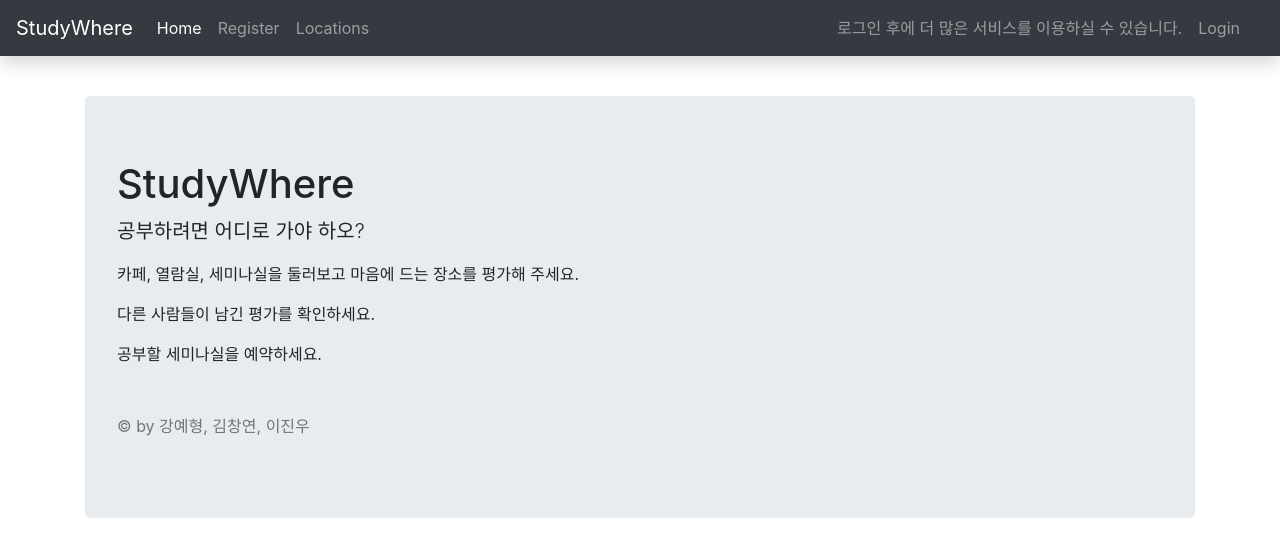
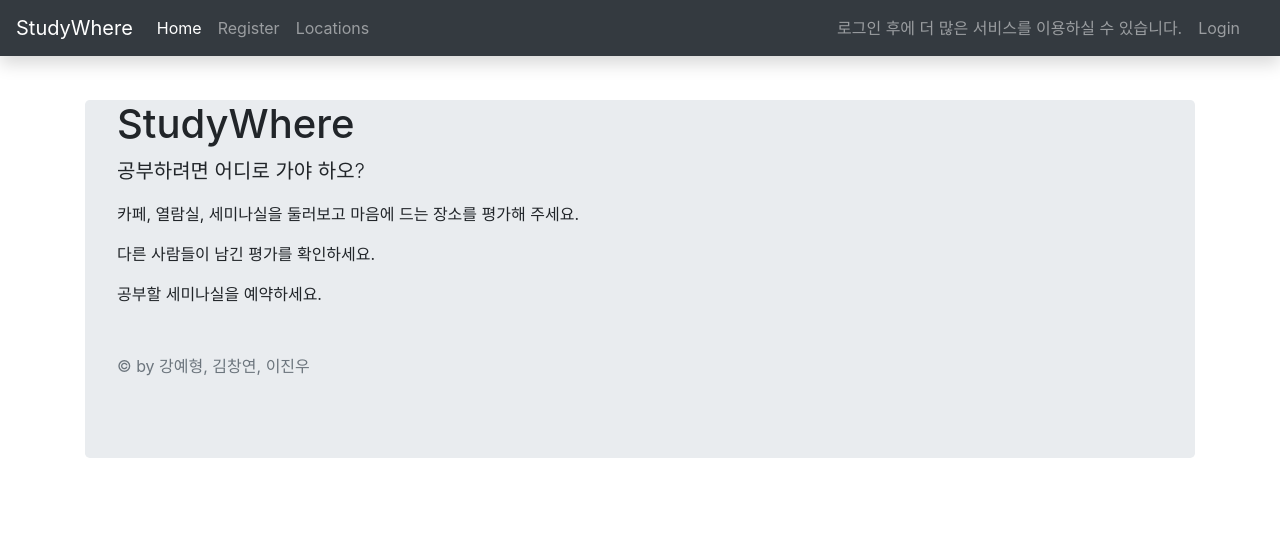
Before and after one commit to GrasshopperBears/IntroToDB_StudyWhere, a Flask app: page / in a window 1280 px wide. Shown: the top 557 px of the page. Run offline with Flask 2, Linux system fonts and the light colour scheme; some libraries are stand-ins or nearby versions.

Commit message:
기본 템플릿 (base.html) 개선
* `flash()`한 메시지를 표시하는 코드를 Bootstrap 친화적으로 변경
* `flash()`한 메시지 중 category를 'error'로 한 메시지는 빨강색으로 표시 (issue #13)
* `<br>` 태그 대신 CSS 문법으로 레이아웃 조절
* 다른 템플릿에서 `base.html`를 참조하기 전에 `col_classes` 변수를 선언하여 Bootstrap layout의 column에 CSS 클래스를 추가할 수 있음

```diff
--- a/app/static/css/studywhere.css
+++ b/app/static/css/studywhere.css
@@ -1,3 +1,15 @@
+body {
+  padding-top: 100px;
+}
+
+.col > section {
+  padding-top: 2em;
+}
+
+.col > section:first-child {
+  padding-top: 0;
+}
+
 .samplebox {
   border: 1px solid gray;
   padding: 2em;
--- a/app/templates/base.html
+++ b/app/templates/base.html
@@ -75,22 +75,28 @@
     </ul>
   </nav>
 
-  <main role="main" class="container">
-
-    <div class="starter-template">
-      <br><br><br><br>
-      {% with messages = get_flashed_messages() %}
-        {% if messages %}
-          <ul>
-            {% for message in messages %}
-              <li>{{ message }}</li>
+  <main role="main" class="container"><div class="row justify-content-center">
+    <div class="col {{ col_classes|default('') }}">
+      {% with messages = get_flashed_messages(with_categories = true) %}
+      {% if messages %}
+        <section>
+          <ul class="list-group">
+            {% for category, message in messages %}
+              {% if category == 'error' %}
+                {% set message_class = 'list-group-item-danger' %}
+              {% else %}
+                {% set message_class = 'list-group-item-secondary' %}
+              {% endif %}
+              <li class="list-group-item {{ message_class }}">{{ message }}</li>
             {% endfor %}
           </ul>
-        {% endif %}
+        </section>
+      {% endif %}
       {% endwith %}
+
       {% block content %}{% endblock %}
     </div>
-  </main>
+  </div></main>
 
   <!-- Bootstrap core JavaScript
     ================================================== -->
```
